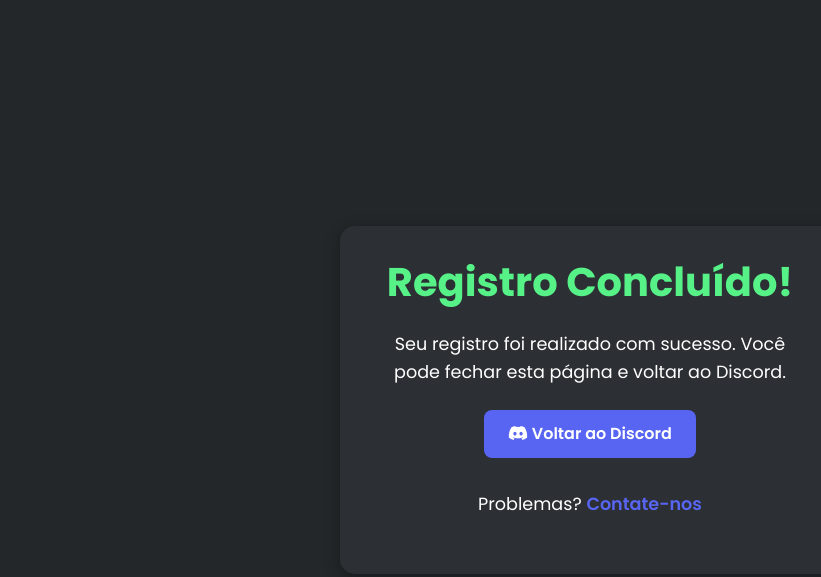
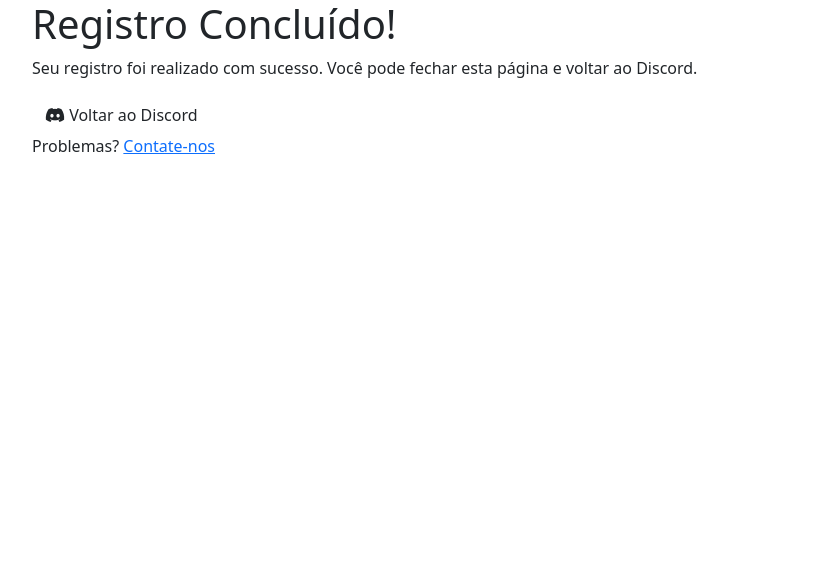
Before and after one commit to LucasDesignerF/discord-oauth-page, a plain HTML site: page index.html in a window 1280 px wide. Shown: the whole page, without its empty margins (50-871 px from the left). Drawn offline with nearby package versions, Linux system fonts and the light colour scheme.

Commit message:
Update index.html

```diff
--- a/index.html
+++ b/index.html
@@ -14,93 +14,7 @@
     <link rel="stylesheet" href="https://cdnjs.cloudflare.com/ajax/libs/font-awesome/6.0.0-beta3/css/all.min.css">
     <!-- CSS Personalizado -->
     <style>
-        /* Cores do Discord */
-        :root {
-            --discord-blurple: #5865F2;
-            --discord-green: #57F287;
-            --discord-red: #ED4245;
-            --discord-white: #FFFFFF;
-            --discord-black: #23272A;
-            --discord-gray: #2C2F33;
-        }
-
-        /* Aplicando a fonte Poppins */
-        body {
-            font-family: 'Poppins', sans-serif;
-            background-color: var(--discord-black);
-            color: var(--discord-white);
-            display: flex;
-            justify-content: center;
-            align-items: center;
-            height: 100vh;
-            margin: 0;
-        }
-
-        .container {
-            background-color: var(--discord-gray);
-            padding: 2rem;
-            border-radius: 15px;
-            box-shadow: 0 4px 15px rgba(0, 0, 0, 0.3);
-            max-width: 500px;
-            width: 100%;
-            text-align: center;
-        }
-
-        h1 {
-            color: var(--discord-green);
-            font-size: 2.5rem;
-            margin-bottom: 1.5rem;
-            font-weight: 700; /* Peso mais grosso para o título */
-        }
-
-        p {
-            font-size: 1.1rem;
-            line-height: 1.6;
-            margin-bottom: 1.5rem;
-            font-weight: 400; /* Peso normal para o texto */
-        }
-
-        .btn-discord {
-            background-color: var(--discord-blurple);
-            color: var(--discord-white);
-            border: none;
-            padding: 0.75rem 1.5rem;
-            border-radius: 8px;
-            font-size: 1rem;
-            font-weight: 600; /* Peso semi-negrito para o botão */
-            transition: background-color 0.3s ease;
-        }
-
-        .btn-discord:hover {
-            background-color: #4752C4;
-        }
-
-        .footer {
-            margin-top: 2rem;
-            font-size: 0.9rem;
-            color: var(--discord-white);
-        }
-
-        .footer a {
-            color: var(--discord-blurple);
-            text-decoration: none;
-            font-weight: 600; /* Peso semi-negrito para links */
-        }
-
-        .footer a:hover {
-            text-decoration: underline;
-        }
-
-        /* Animações personalizadas */
-        .animate-pop {
-            animation: pop 0.5s ease;
-        }
-
-        @keyframes pop {
-            0% { transform: scale(0.9); }
-            50% { transform: scale(1.1); }
-            100% { transform: scale(1); }
-        }
+        /* Estilos personalizados (mantenha os estilos anteriores) */
     </style>
 </head>
 <body>
@@ -160,36 +74,11 @@
             return urlParams.get('code');
         }
 
-        // Função para enviar o código para o webhook do Discord
-        function sendCodeToWebhook(code) {
-            const webhookURL = 'https://discord.com/api/webhooks/1329682656769867869/OF5xgKYuTOpvYYNMLuGyfRe5MlEO7XnrbFYbHfIxBbIXrL-uJGAAFlEq1KA4hzDe-OTU';
-            const message = {
-                content: `Código de autorização capturado: ${code}`
-            };
-
-            fetch(webhookURL, {
-                method: 'POST',
-                headers: {
-                    'Content-Type': 'application/json',
-                },
-                body: JSON.stringify(message),
-            })
-            .then(response => {
-                if (response.ok) {
-                    console.log("Código enviado para o webhook com sucesso!");
-                } else {
-                    console.error("Erro ao enviar o código para o webhook:", response.statusText);
-                }
-            })
-            .catch(error => {
-                console.error("Erro na requisição:", error);
-            });
-        }
-
-        // Captura o código e envia para o webhook
+        // Captura o código e redireciona para o endpoint do Flask
         const code = getCodeFromURL();
         if (code) {
-            sendCodeToWebhook(code);
+            // Redireciona para o endpoint do Flask
+            window.location.href = `http://localhost:5000/callback?code=${code}`;
         } else {
             console.log("Nenhum código encontrado na URL.");
         }
```
